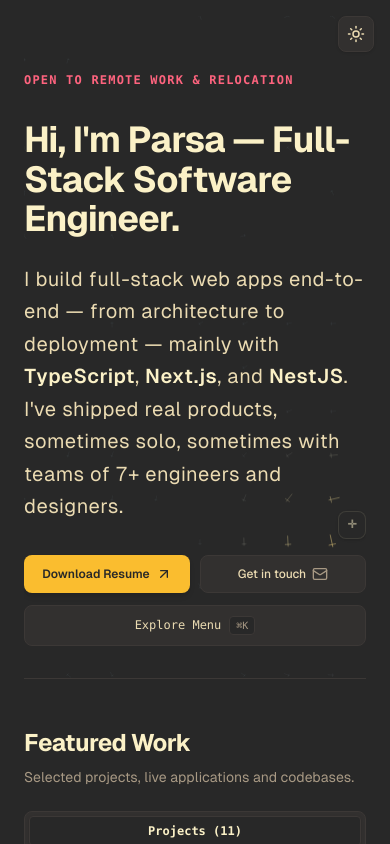
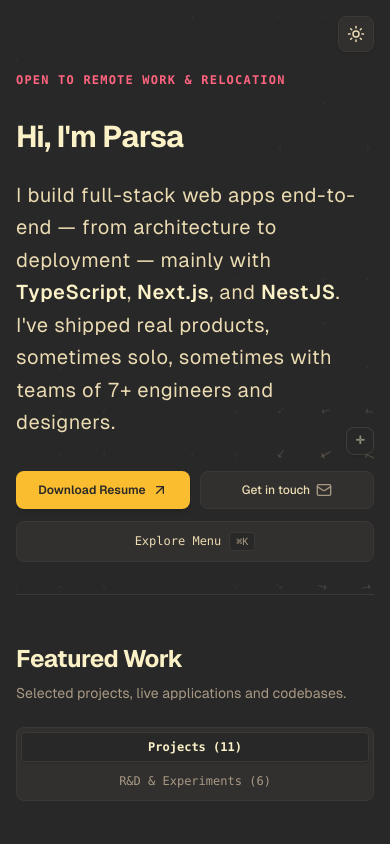
Before and after one commit to parsany/c, a Next.js app: page / in a window 390 px wide. Shown: the top 844 px of the page. Built offline with nearby package versions, Linux system fonts and the light colour scheme.

Commit message:
pnpm and respnsive fix

```diff
--- a/app/layout.tsx
+++ b/app/layout.tsx
@@ -1,5 +1,10 @@
-import type { Metadata } from "next";
+import type { Metadata, Viewport } from "next";
 import ClientLayout from "@/components/ClientLayout";
+
+export const viewport: Viewport = {
+  width: "device-width",
+  initialScale: 1,
+};
 
 export const metadata: Metadata = {
   title: "Parsa | Full-Stack Software Engineer & Portfolio",
--- a/components/ClientLayout.tsx
+++ b/components/ClientLayout.tsx
@@ -78,7 +78,7 @@ export default function ClientLayout({ children }: { children: React.ReactNode }
           </button>
         </div>
 
-        <main className="max-w-4xl mx-auto px-6 py-4">
+        <main className="max-w-4xl mx-auto px-4 sm:px-6 py-4">
           {children}
         </main>
       </div>
--- a/components/intro/HeroContent.tsx
+++ b/components/intro/HeroContent.tsx
@@ -17,8 +17,8 @@ export default function HeroContent({
 }: HeroContentProps) {
   return (
     <>
-      <h1 className="text-4xl md:text-5xl font-bold tracking-tight text-theme-text leading-[1.1] mb-6">
-        Hi, I&apos;m Parsa — Full-Stack Software Engineer.
+      <h1 className="text-3xl sm:text-4xl md:text-5xl font-bold tracking-tight text-theme-text leading-[1.15] mb-6">
+        Hi, I&apos;m Parsa
       </h1>
 
       <p className="text-xl md:text-2xl text-theme-secondary leading-relaxed font-normal tracking-wide mb-8 max-w-3xl">
```
Also changed, not shown: 1 other file (tests, documents, lock files or other folders).
